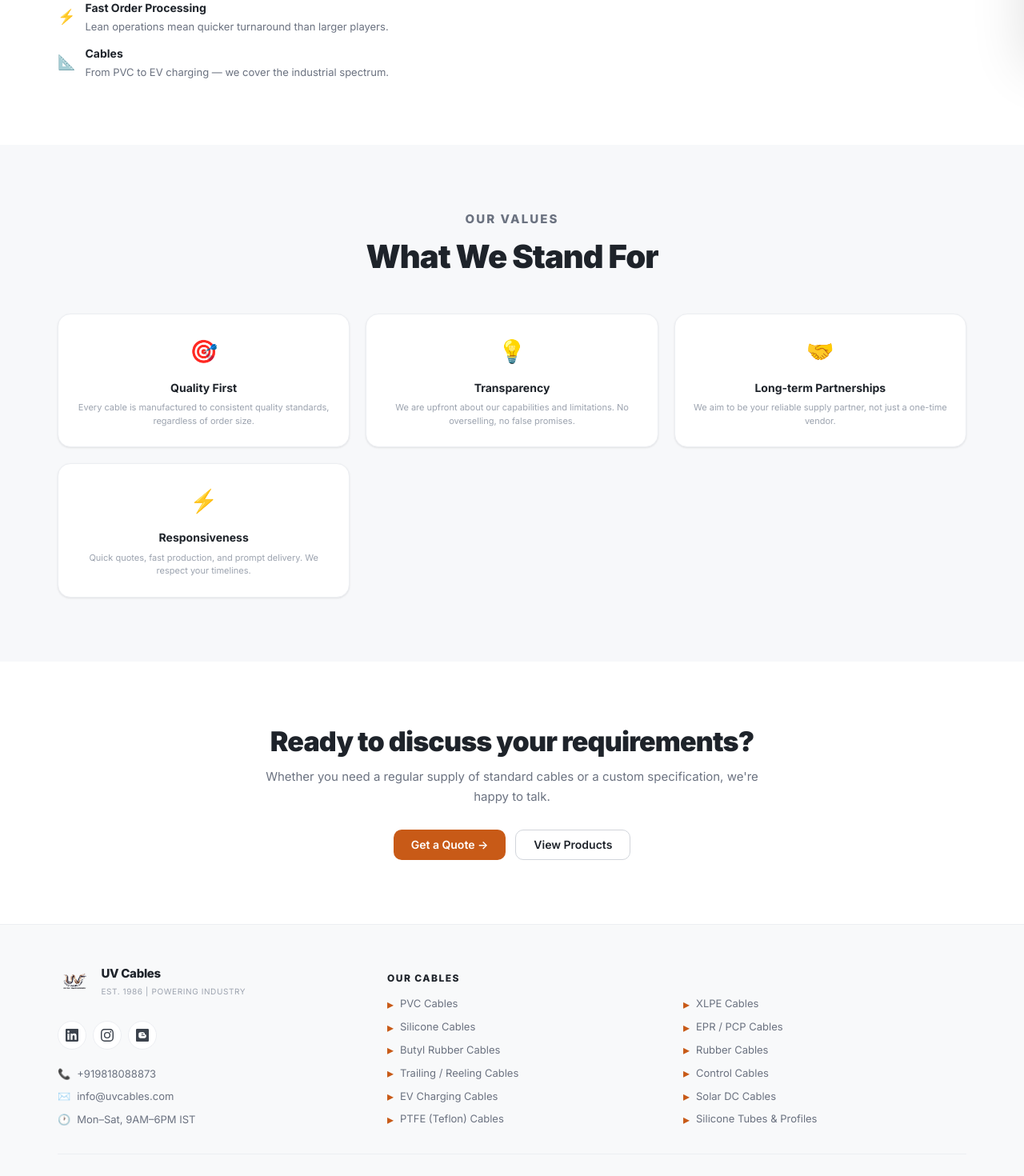
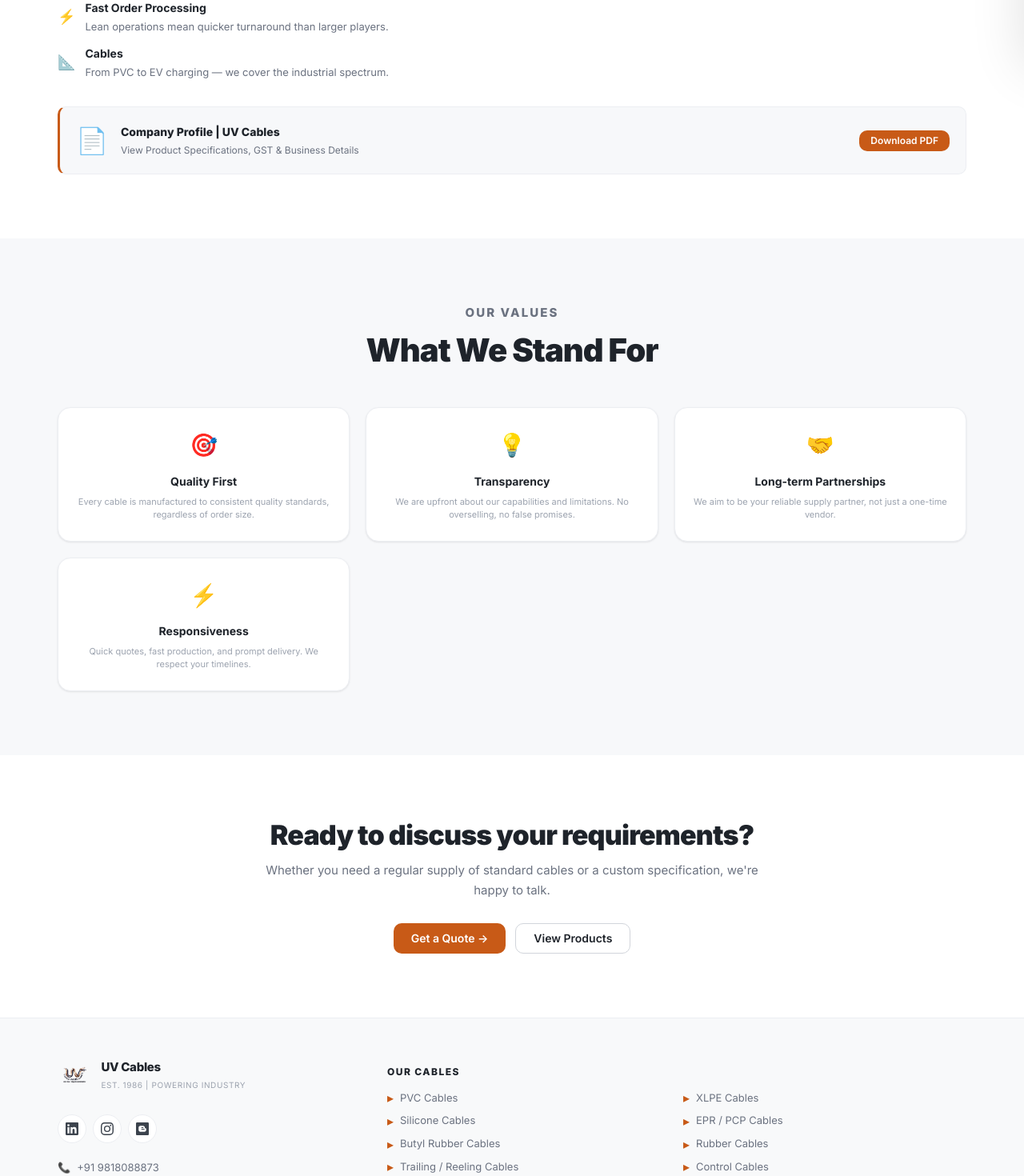
Before and after one commit to Hasanragib/UVCables, a React (Vite) app: page /about in a window 1280 px wide. Shown: the part 740-2210 px from the top of the page at 80% size. Built offline with nearby package versions, Linux system fonts and the light colour scheme; no server answers.

Commit message:
chores: changes in about and contact page.

```diff
--- a/src/components/Footer.jsx
+++ b/src/components/Footer.jsx
@@ -116,7 +116,7 @@
               </a>
               <div className="footer__contact-row">
                 <span>🕐</span>
-                <span>Mon–Sat, 9AM–6PM IST</span>
+                <span>Mon–Sat, 9 AM – 6 PM IST</span>
               </div>
             </div>
           </div>
@@ -148,6 +148,7 @@
           <span>
             {"© " + year + " " + BRAND.name + ". All rights reserved."}
           </span>
+
           <a
             href={mapsUrl}
             target="_blank"
--- a/src/data/index.js
+++ b/src/data/index.js
@@ -20,7 +20,7 @@
   short: "UVC",
   tagline: "EST. 1986 | Powering Industry",
   location: "Delhi NCR",
-  phone: "+919818088873",
+  phone: "+91 9818088873",
   email: "info@uvcables.com",
   address:
     "27/1/2, Street No. 10, Park Side, Sangam Vihar, Delhi-110084, India",
--- a/src/pages/AboutPage.jsx
+++ b/src/pages/AboutPage.jsx
@@ -100,6 +100,51 @@
                   ))}
                 </div>
               </div>
+              {/* Company Profile Download */}
+              <div
+                style={{
+                  display: "flex",
+                  alignItems: "center",
+                  gap: "var(--space-4)",
+                  background: "var(--bg-subtle)",
+                  border: "var(--border)",
+                  borderLeft: "3px solid var(--copper)",
+                  borderRadius: "var(--radius-md)",
+                  padding: "var(--space-4) var(--space-5)",
+                  marginTop: "var(--space-8)",
+                  flexWrap: "wrap",
+                }}
+              >
+                <div style={{ fontSize: 32 }}>📄</div>
+                <div style={{ flex: 1 }}>
+                  <div
+                    style={{
+                      fontWeight: 800,
+                      fontSize: 14,
+                      color: "var(--text-heading)",
+                      marginBottom: 2,
+                    }}
+                  >
+                    Company Profile | UV Cables
+                  </div>
+                  <div
+                    style={{
+                      fontSize: 12,
+                      color: "var(--text-muted)",
+                    }}
+                  >
+                    View Product Specifications, GST & Business Details
+                  </div>
+                </div>
+                <a
+                  href="/UV_Cables_Company_Profile.pdf"
+                  download="UV_Cables_Company_Profile.pdf"
+                  className="btn btn--primary btn--sm"
+                  aria-label="Download UV Cables Company Profile PDF"
+                >
+                  Download PDF
+                </a>
+              </div>
             </div>
           </div>
         </section>
--- a/src/pages/ContactPage.jsx
+++ b/src/pages/ContactPage.jsx
@@ -379,7 +379,7 @@
                     {
                       icon: "🕐",
                       label: "Hours",
-                      value: "Mon–Sat, 9AM–6PM IST",
+                      value: "Mon–Sat, 9 AM – 6 PM IST",
                       href: null,
                     },
                   ].map((c) => (
@@ -400,6 +400,46 @@
                       </div>
                     </div>
                   ))}
+
+                  <br />
+                  <a
+                    href="/UV_Cables_Company_Profile.pdf"
+                    download="UV_Cables_Company_Profile.pdf"
+                    style={{
+                      display: "flex",
+                      alignItems: "center",
+                      gap: "var(--space-2)",
+                      padding: "var(--space-3) var(--space-4)",
+                      background: "var(--bg-subtle)",
+                      border: "var(--border)",
+                      borderRadius: "var(--radius-md)",
+                      textDecoration: "none",
+                      fontSize: 12,
+                      fontWeight: 500,
+                      color: "var(--text-body)",
+                      transition: "all 0.15s",
+                    }}
+                    onMouseEnter={function (e) {
+                      e.currentTarget.style.borderColor = "var(--copper)";
+                      e.currentTarget.style.color = "var(--copper)";
+                    }}
+                    onMouseLeave={function (e) {
+                      e.currentTarget.style.borderColor = "";
+                      e.currentTarget.style.color = "";
+                    }}
+                  >
+                    <span>📄</span>
+                    <span>Company Profile</span>
+                    <span
+                      style={{
+                        marginLeft: "auto",
+                        fontSize: 11,
+                        color: "var(--text-faint)",
+                      }}
+                    >
+                      ↓ View PDF
+                    </span>
+                  </a>
                 </div>
 
                 {/* What to include */}
```
Also changed, not shown: 1 other file (tests, documents, lock files or other folders).
